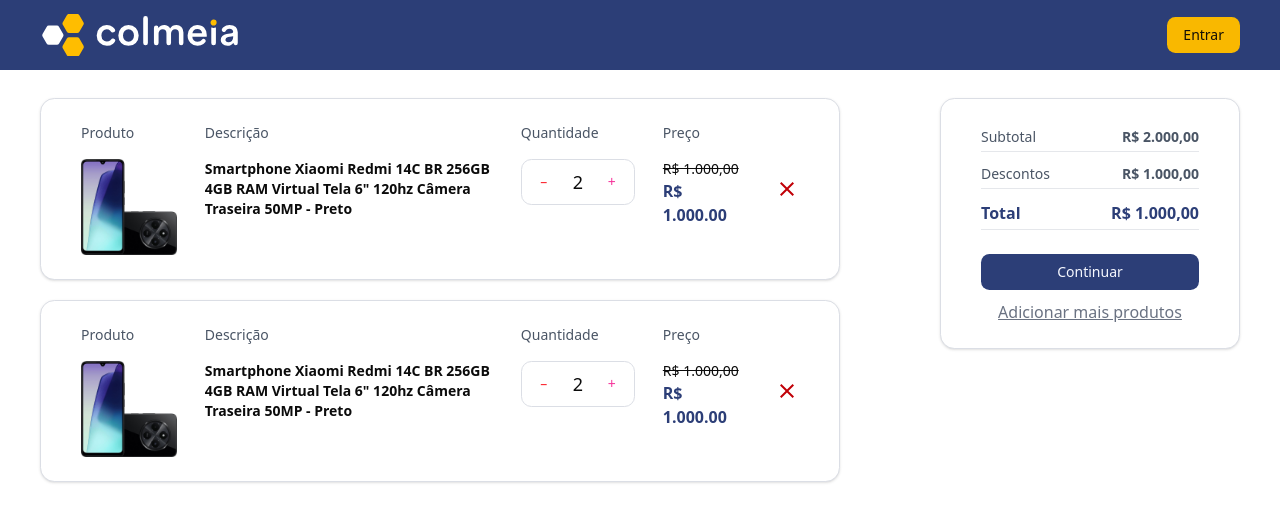
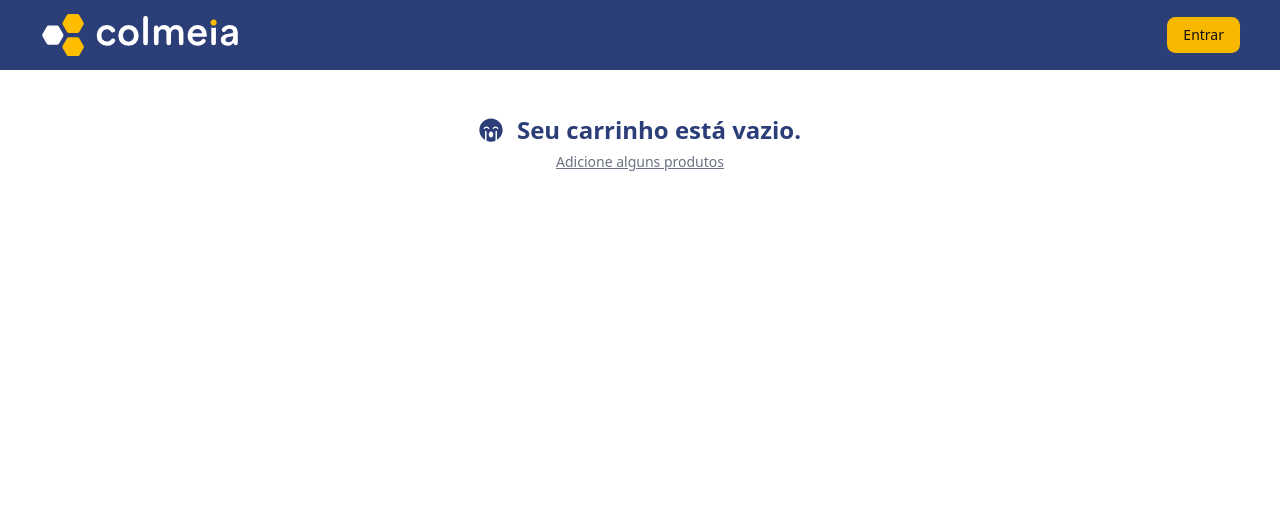
Before and after one commit to WesleyyRafaell/wr-store, a Next.js app: page /cart in a window 1280 px wide. Shown: the top 522 px of the page. Built offline with nearby package versions, Linux system fonts and the light colour scheme.

Commit message:
feat: add products to cart

```diff
--- a/src/app/(store)/cart/page.tsx
+++ b/src/app/(store)/cart/page.tsx
@@ -1,19 +1,40 @@
+"use client";
+
 import { ProductDescription, TotalPriceCard } from "@/components/molecules";
+import { useProductsStore } from "@/store/products";
+import Link from "next/link";
+import { FaSadCry } from "react-icons/fa";
 
 const Cart = () => {
+  const { products } = useProductsStore();
+
   return (
     <div className="pt-7">
+      {products?.length ? (
         <div className="flex justify-between">
           <div className="w-2/3">
             <div className="flex flex-col gap-5">
-            <ProductDescription />
-            <ProductDescription />
+              {products.map((product) => (
+                <ProductDescription key={product.id} {...product} />
+              ))}
             </div>
           </div>
           <div className="w-1/4">
             <TotalPriceCard />
           </div>
         </div>
+      ) : null}
+      {!products?.length ? (
+        <div className="w-full flex flex-col items-center gap-1.5">
+          <div className="flex items-center justify-center gap-3.5 pt-4">
+            <FaSadCry className="text-primary text-2xl" />
+            <p className="text-2xl text-primary font-bold">Seu carrinho está vazio.</p>
+          </div>
+          <Link href="/home">
+            <p className="text-gray-500 underline text-sm">Adicione alguns produtos</p>
+          </Link>
+        </div>
+      ) : null}
     </div>
   );
 };
--- a/src/components/molecules/number-stepper/number-stepper.tsx
+++ b/src/components/molecules/number-stepper/number-stepper.tsx
@@ -1,13 +1,46 @@
 "use client";
 
 import { Button } from "@/components/ui/button";
+import { useProductsStore } from "@/store/products";
 import { useState } from "react";
 
-export function NumberStepper() {
-  const [value, setValue] = useState(2);
+interface NumberStepperProps {
+  id: number;
+  productQuantity?: number;
+}
 
-  const decrement = () => setValue((v) => Math.max(0, v - 1));
-  const increment = () => setValue((v) => v + 1);
+export function NumberStepper({ productQuantity, id }: NumberStepperProps) {
+  const { setProducts, products } = useProductsStore();
+  const [value, setValue] = useState(productQuantity || 1);
+
+  const updateProductQuantity = (id: number, operator: string) => {
+    const newProducts = products.map((product) => {
+      if (product.id === id) {
+        let newQuantity = product.quantity;
+
+        if (operator === "+") {
+          newQuantity += 1;
+        } else if (operator === "-" && product.quantity > 1) {
+          newQuantity -= 1;
+        }
+
+        if (newQuantity === product.quantity) {
+          return product;
+        }
+
+        setValue(newQuantity);
+
+        return { ...product, quantity: newQuantity };
+      }
+      return product;
+    });
+
+    setProducts(newProducts);
+  };
+
+  const decrement = () => updateProductQuantity(id, "-");
+
+  const increment = () => updateProductQuantity(id, "+");
 
   return (
     <div className="flex items-center justify-center rounded-lg border border-input bg-background p-1">
--- a/src/components/molecules/product-description/product-description.tsx
+++ b/src/components/molecules/product-description/product-description.tsx
@@ -1,36 +1,49 @@
 import { NumberStepper } from "@/components/molecules";
 import { Card } from "@/components/ui/card";
+import { IProducts } from "@/features/products/model";
+import { useProductsStore } from "@/store/products";
 import Image from "next/image";
 import { MdClose } from "react-icons/md";
 
-export const ProductDescription = () => {
+export const ProductDescription = ({
+  id,
+  description,
+  price,
+  oldPrice,
+  imageUrl,
+  quantity,
+}: IProducts) => {
+  const { setProducts, products } = useProductsStore();
+
+  const removeProduct = () => {
+    const newProducts = products.filter((product) => product.id !== id);
+    setProducts(newProducts);
+  };
+
   return (
     <Card className="px-10">
       <div className="flex gap-7">
         <div className="flex flex-col gap-4">
           <p className="text-gray-600 text-sm">Produto</p>
-          <Image src="/products/cell.jpg" width={100} height={100} alt="Produto" />
+          <Image src={imageUrl} width={100} height={100} alt="Produto" />
         </div>
         <div className="flex flex-col gap-4 max-w-2xs">
           <p className="text-gray-600 text-sm">Descrição</p>
-          <p className="font-bold text-sm">
-            Smartphone Xiaomi Redmi 14C BR 256GB 4GB RAM Virtual Tela 6&quot; 120hz Câmera Traseira
-            50MP - Preto
-          </p>
+          <p className="font-bold text-sm">{description}</p>
         </div>
         <div className="flex flex-col gap-4 max-w-2xs">
           <p className="text-gray-600 text-sm">Quantidade</p>
-          <NumberStepper />
+          <NumberStepper productQuantity={quantity} id={id} />
         </div>
         <div className="flex flex-col gap-4 max-w-2xs">
           <p className="text-gray-600 text-sm">Preço</p>
           <div>
-            <p className="text-sm line-through">R$ 1.000,00</p>
-            <p className="font-bold text-base text-primary">R$ 1.000.00</p>
+            <p className="text-sm line-through">{oldPrice}</p>
+            <p className="font-bold text-base text-primary">{price}</p>
           </div>
         </div>
         <div className="flex flex-1 justify-end items-center">
-          <MdClose className="text-red-700 text-2xl cursor-pointer" />
+          <MdClose className="text-red-700 text-2xl cursor-pointer" onClick={removeProduct} />
         </div>
       </div>
     </Card>
--- a/src/components/molecules/product/product.tsx
+++ b/src/components/molecules/product/product.tsx
@@ -8,9 +8,37 @@
 import { MdOutlineShoppingCart } from "react-icons/md";
 import { toast } from "react-toastify";
 
-export const Product = ({ title, description, price, oldPrice, imageUrl }: IProducts) => {
+export const Product = ({
+  title,
+  description,
+  price,
+  oldPrice,
+  imageUrl,
+  id,
+  quantity,
+}: IProducts) => {
   const { setProducts, products } = useProductsStore();
   const userIsLoggedIn = isLoggedIn();
+
+  const increaseProductQuantity = () => {
+    const newProducts = products.map((product) => {
+      if (product.id === id) {
+        return { ...product, quantity: product.quantity + 1 };
+      }
+      return product;
+    });
+
+    return newProducts;
+  };
+
+  const addNewProduct = () => {
+    const newProducts = [
+      ...products,
+      { id, quantity, title, description, price, oldPrice, imageUrl },
+    ];
+
+    return newProducts;
+  };
 
   const addToCart = () => {
     if (!userIsLoggedIn) {
@@ -18,7 +46,10 @@
       return;
     }
 
-    const newProducts = [...products, { title, description, price, oldPrice, imageUrl }];
+    const productExists = products.find((product) => product.id === id);
+
+    const newProducts = productExists ? increaseProductQuantity() : addNewProduct();
+
     setProducts(newProducts);
     toast.success("Produto adicionado ao carrinho com sucesso!");
   };
--- a/src/components/molecules/total-price-card/total-price-card.tsx
+++ b/src/components/molecules/total-price-card/total-price-card.tsx
@@ -24,7 +24,7 @@
       <div className="flex flex-col items-center gap-2.5">
         <Button className="cursor-pointer w-full">Continuar</Button>
         <Link href="/home">
-          <p className="text-gray-500 underline">Adicionar mais produtos</p>
+          <p className="text-gray-500 underline text-sm">Adicionar mais produtos</p>
         </Link>
       </div>
     </Card>
--- a/src/features/products/model.ts
+++ b/src/features/products/model.ts
@@ -1,7 +1,9 @@
 export interface IProducts {
+  id: number;
   title: string;
   description: string;
   price: number;
   oldPrice: number;
   imageUrl: string;
+  quantity: number;
 }
--- a/src/features/products/products-mock.ts
+++ b/src/features/products/products-mock.ts
@@ -1,5 +1,6 @@
 export const productsMock = [
   {
+    id: 1,
     title:
       'Smartphone Xiaomi Redmi 14C BR 256GB 4GB RAM Virtual Tela 6" 120hz Câmera Traseira 50MP - Preto',
     description:
@@ -7,8 +8,10 @@
     price: 1299.0,
     oldPrice: 1599.0,
     imageUrl: "/products/cell.jpg",
+    quantity: 1,
   },
   {
+    id: 2,
     title:
       'Smartphone Xiaomi Redmi 14C BR 256GB 4GB RAM Virtual Tela 6" 120hz Câmera Traseira 50MP - Preto',
     description:
@@ -16,8 +19,10 @@
     price: 1299.0,
     oldPrice: 1599.0,
     imageUrl: "/products/cell.jpg",
+    quantity: 1,
   },
   {
+    id: 3,
     title:
       'Smartphone Xiaomi Redmi 14C BR 256GB 4GB RAM Virtual Tela 6" 120hz Câmera Traseira 50MP - Preto',
     description:
@@ -25,5 +30,6 @@
     price: 1299.0,
     oldPrice: 1599.0,
     imageUrl: "/products/cell.jpg",
+    quantity: 1,
   },
 ];
--- a/src/store/products.ts
+++ b/src/store/products.ts
@@ -5,7 +5,6 @@
 interface ProductsState {
   products: IProducts[] | [];
   setProducts: (products: IProducts[]) => void;
-  // clearUser: () => void;
 }
 
 export const useProductsStore = create<ProductsState>()(
@@ -14,8 +13,6 @@
       products: [],
 
       setProducts: (products) => set({ products }),
-
-      // clearUser: () => set({ user: null }),
     }),
     {
       name: "user-storage",
```
Lines whose indentation alone changed are shown as unchanged.
